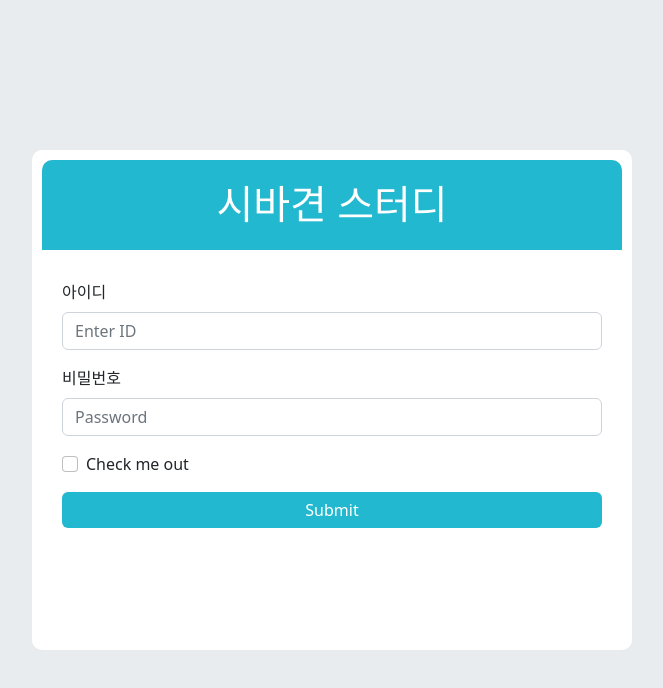
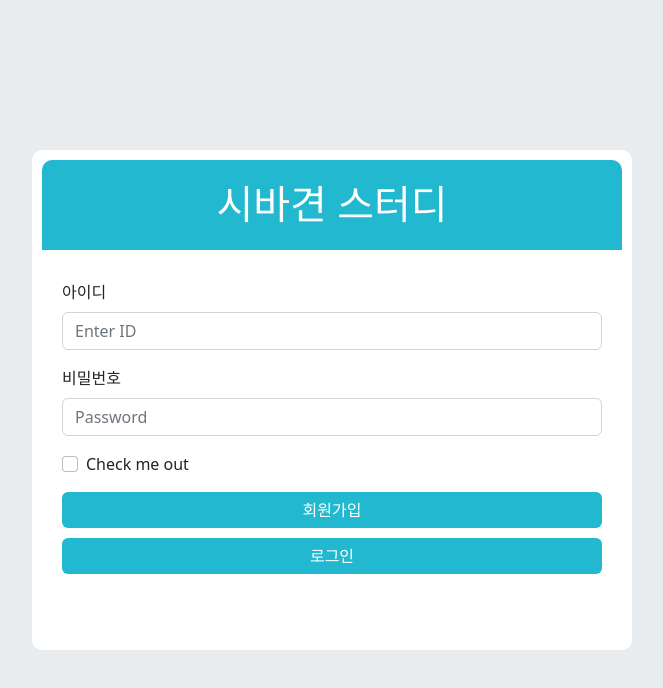
Before and after one commit to K-MHoon/study-schedule-front, a React (Create React App) app: page /auth/login in a window 1280 px wide. Shown: the top 688 px of the page, without its empty margins (308-971 px from the left). Built offline with nearby package versions, Linux system fonts and the light colour scheme.

Commit message:
feat : 회원가입 이동 버튼 추가

```diff
--- a/src/components/auth/LoginForm.jsx
+++ b/src/components/auth/LoginForm.jsx
@@ -2,7 +2,7 @@ import React from 'react';
 import { useState } from 'react';
 import { Button, Form } from 'react-bootstrap';
 
-const LoginForm = ({ handleLogin }) => {
+const LoginForm = ({ login, register }) => {
   const [memberId, setMemberId] = useState('');
   const [password, setPassword] = useState('');
 
@@ -14,9 +14,14 @@ const LoginForm = ({ handleLogin }) => {
     setPassword(e.target.value);
   };
 
-  const handleSubmit = (e) => {
+  const handleLogin = (e) => {
     e.preventDefault();
-    handleLogin(memberId, password);
+    login(memberId, password);
+  };
+
+  const gotoRegisterPage = (e) => {
+    e.preventDefault();
+    register();
   };
 
   return (
@@ -45,9 +50,17 @@ const LoginForm = ({ handleLogin }) => {
         className="submit-button"
         variant="primary"
         type="submit"
-        onClick={handleSubmit}
+        onClick={gotoRegisterPage}
       >
-        Submit
+        회원가입
+      </Button>
+      <Button
+        className="submit-button"
+        variant="primary"
+        type="submit"
+        onClick={handleLogin}
+      >
+        로그인
       </Button>
     </Form>
   );
--- a/src/containers/auth/LoginContainer.jsx
+++ b/src/containers/auth/LoginContainer.jsx
@@ -21,7 +21,11 @@ const LoginContainer = () => {
     }
   };
 
-  return <LoginForm handleLogin={handleLogin} />;
+  const gotoRegister = () => {
+    navigate('/member/register');
+  };
+
+  return <LoginForm login={handleLogin} register={gotoRegister} />;
 };
 
 export default LoginContainer;
--- a/src/css/Login.scss
+++ b/src/css/Login.scss
@@ -45,7 +45,17 @@ body {
 
 .submit-button {
   width: 100%;
-  margin: auto;
+  margin: 0;
+  margin-left: auto;
+  margin-right: auto;
   background: #22b8cf;
   border: none;
 }
+
+.submit-button:hover {
+  background-color: #088699;
+}
+
+.submit-button:last-child {
+  margin-top: 10px;
+}
```
